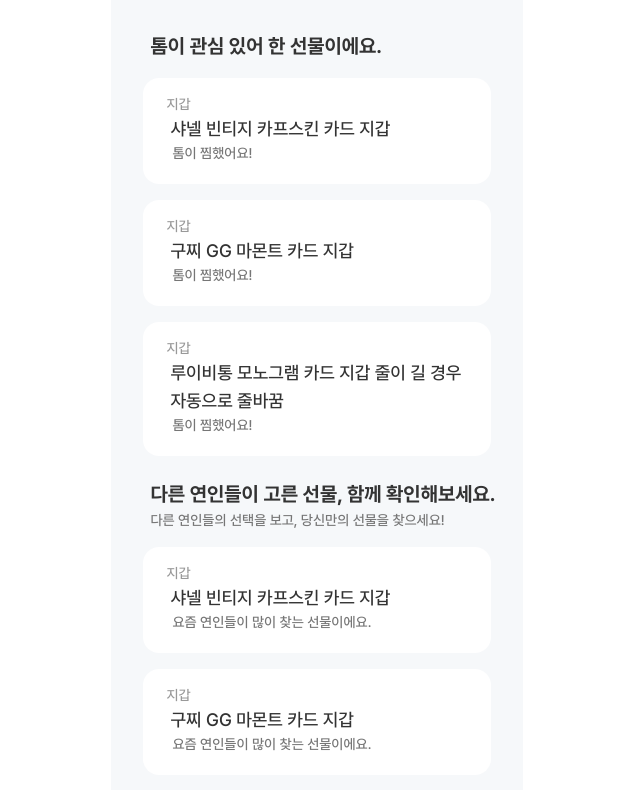
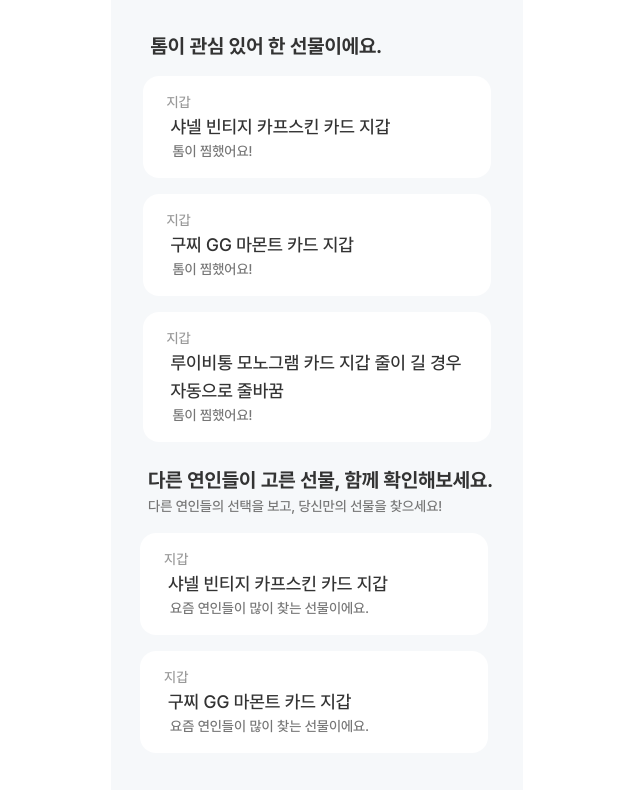
Before and after one commit to LoFin-official/LoFin-FE, a Next.js app: page /present/prresent in a window 1280 px wide. Shown: the top 790 px of the page, without its empty margins (316-956 px from the left). Built offline with nearby package versions, Linux system fonts and the light colour scheme.

Commit message:
📝 Update : 공통 컴포넌트 - 선물 아이템 마진 패딩 조정

```diff
--- a/src/components/shared/PresentItem.tsx
+++ b/src/components/shared/PresentItem.tsx
@@ -9,27 +9,26 @@ interface PresentItemProps {
 export default function PresentItem({ sectionTitle, sectionSubtitle, items }: PresentItemProps) {
   return (
     <div>
-      <div className='flex flex-col gap-[2px]'>
+      <div className='flex flex-col gap-[2px] mb-4'>
         {/* 섹션 제목 */}
-        <div className='ml-6 text-[#333333] text-xl font-bold '>{sectionTitle}</div>
+        <div className='ml-2 text-[#333333] text-xl font-bold '>{sectionTitle}</div>
         {/* 섹션 부제목 */}
-        <div className='ml-6 text-[#767676] mb-4'>{sectionSubtitle}</div>
+        {sectionSubtitle && <div className='ml-2 text-[#767676]'>{sectionSubtitle}</div>}
       </div>
 
       {/* 선물 리스트 */}
-      <div className='space-y-4 px-4'>
+      <div className='flex flex-col gap-4'>
         {items.map((item, index) => (
           <div
             key={index}
             className='bg-[#ffffff] rounded-[16px] px-6 py-4'
             style={{
               width: '348px',
-              paddingBottom: '4px',
             }}
           >
             <div className='text-[#999999]'>{item.label}</div>
             <div className='text-[#333333] text-lg ml-1 break-words'>{item.title}</div>
-            <div className='text-[#767676] mb-4 ml-1.5 break-words'>{item.description}</div>
+            <div className='text-[#767676] ml-1.5 break-words'>{item.description}</div>
           </div>
         ))}
       </div>
```
